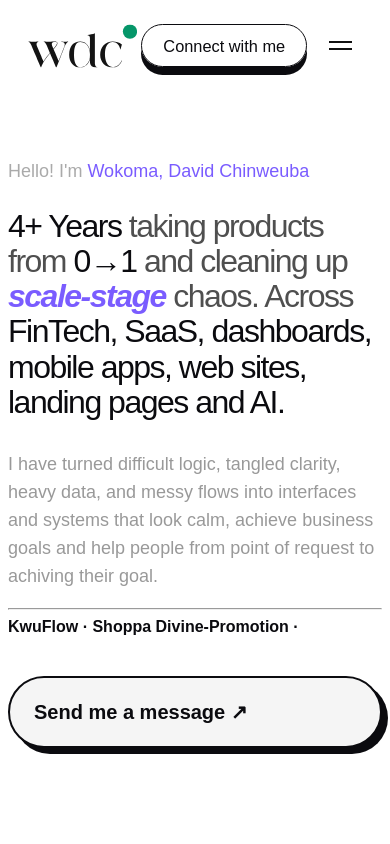
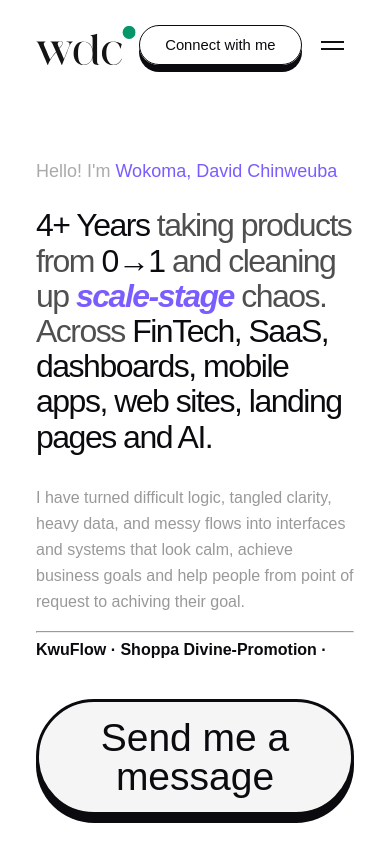
Before and after one commit to DaveWoks/my-portfolio, a plain HTML site: page index.html in a window 390 px wide. Shown: the top 844 px of the page. Drawn offline with Linux system fonts and the light colour scheme.

Commit message:
general padding for mobile-button fixes

```diff
--- a/index.html
+++ b/index.html
@@ -57,7 +57,7 @@
                 <span class="subtext-bold">KwuFlow · Shoppa Divine-Promotion · </span>
             </p>
 
-            <a class="cta" href="https://me.deets.digital/dav.w" target="_blank" rel="noopener noreferrer">Send me a message ↗</a>
+            <a class="cta" href="https://me.deets.digital/dav.w" target="_blank" rel="noopener noreferrer">Send me a message <span class="button-arrow">↗</span></a>
 
         </section>
 
@@ -123,7 +123,7 @@
         <div class="footer-top">
             <p class="footer-top-text">Work with me</p>
 
-            <a href="https://me.deets.digital/dav.w" target="_blank" rel="noopener noreferrer" class="footer-connect-btn">Connect ↗</a>
+            <a href="https://me.deets.digital/dav.w" target="_blank" rel="noopener noreferrer" class="footer-connect-btn">Connect <span class="button-arrow">↗</span></a>
         </div>
 
         <p class="footer-name">Wokoma, David Chinweuba</p>
--- a/styles.css
+++ b/styles.css
@@ -286,11 +286,15 @@ h1, h2, h3 {
 @media (max-width: 768px) {
 
     .container {
-        padding: 0 20px;
+        padding: 0 28px;
     }
 
-    .hero {
-        padding: 60px 0;
+    .hero.container {
+        padding: 60px 28px;
+    }
+
+    .footer.container {
+        padding: 60px 28px;
     }
 
     .hero-title {
@@ -299,15 +303,31 @@ h1, h2, h3 {
     }
 
     .subtext {
-        font-size: 18px;
-        line-height: 28px;
+        font-size: 16px;
+        line-height: 26px;
+    }
+
+    .cta,
+    .footer-connect-btn {
+        box-sizing: border-box;
+        display: flex;
+        align-items: center;
+        justify-content: center;
+        width: min(100%, 360px);
+        min-width: 0;
+        max-width: 100%;
+        padding: 16px 24px;
+        border-width: 3px;
+        font-size: clamp(32px, 10vw, 42px);
+        font-weight: 500;
+        line-height: 1;
+        text-align: center;
+        box-shadow: 0 8px 0 var(--bg);
     }
 
     .cta {
-        display: block;
-        width: 100%;
-        padding: 22px 24px;
-        font-size: 20px;
+        margin-left: auto;
+        margin-right: auto;
     }
 
     .projects {
@@ -326,19 +346,14 @@ h1, h2, h3 {
         font-size: clamp(42px, 12vw, 54px);
     }
 
-    .footer-connect-btn {
-        width: min(100%, 360px);
-        min-width: 0;
-        max-width: 100%;
-        padding: 16px 24px;
-        border-width: 3px;
-        font-size: clamp(32px, 10vw, 42px);
-        box-shadow: 0 8px 0 var(--bg);
-    }
-
+    .cta:hover,
     .footer-connect-btn:hover {
         transform: translateY(-2px);
         box-shadow: 0 10px 0 var(--bg);
+    }
+
+    .button-arrow {
+        display: none;
     }
 
     .nav-links {
@@ -351,34 +366,40 @@ h1, h2, h3 {
         padding: 16px 0;
     }
 
+    .nav.container {
+        padding-left: 28px;
+        padding-right: 28px;
+    }
+
     .nav {
         display: grid;
-        grid-template-columns: auto minmax(0, 1fr) auto;
+        grid-template-columns: auto minmax(0, 170px) auto;
         align-items: center;
-        gap: clamp(10px, 3vw, 14px) !important;
+        justify-content: space-between;
+        gap: clamp(8px, 2.4vw, 12px) !important;
     }
 
     .logo {
-        width: clamp(78px, 26vw, 112px);
-        height: clamp(30px, 9vw, 42px);
+        width: clamp(82px, 24vw, 104px);
+        height: clamp(28px, 8vw, 38px);
         min-width: 0;
     }
 
     .logo img {
-        transform: scale(1.08);
+        transform: scale(1.06);
     }
 
     .connect-btn {
         box-sizing: border-box;
         justify-self: center;
-        width: min(100%, 210px);
+        width: 100%;
         margin-left: 0 !important;
-        padding: clamp(10px, 3vw, 13px) clamp(16px, 4vw, 24px);
-        font-size: clamp(15px, 4.2vw, 20px);
+        padding: clamp(9px, 2.8vw, 12px) clamp(12px, 3vw, 18px);
+        font-size: clamp(14px, 3.8vw, 17px);
         line-height: 1.1;
         text-align: center;
         white-space: nowrap;
-        box-shadow: 0 8px 0 var(--bg);
+        box-shadow: 0 7px 0 var(--bg);
     }
 
     .connect-btn-arrow {
@@ -387,7 +408,7 @@ h1, h2, h3 {
 
     .connect-btn:hover {
         transform: translateY(-2px);
-        box-shadow: 0 10px 0 var(--bg);
+        box-shadow: 0 9px 0 var(--bg);
     }
 
     .mobile-menu-toggle {
```
